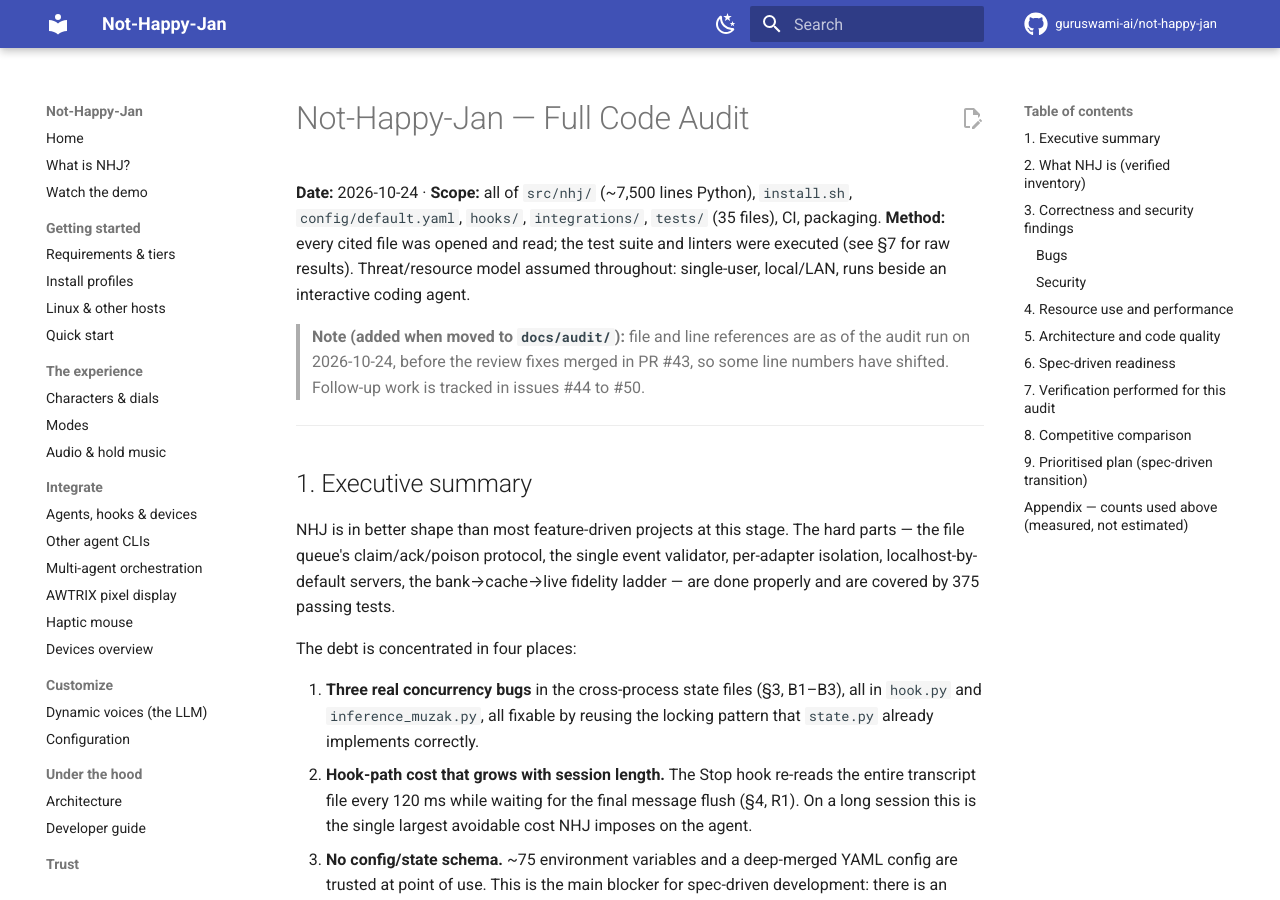
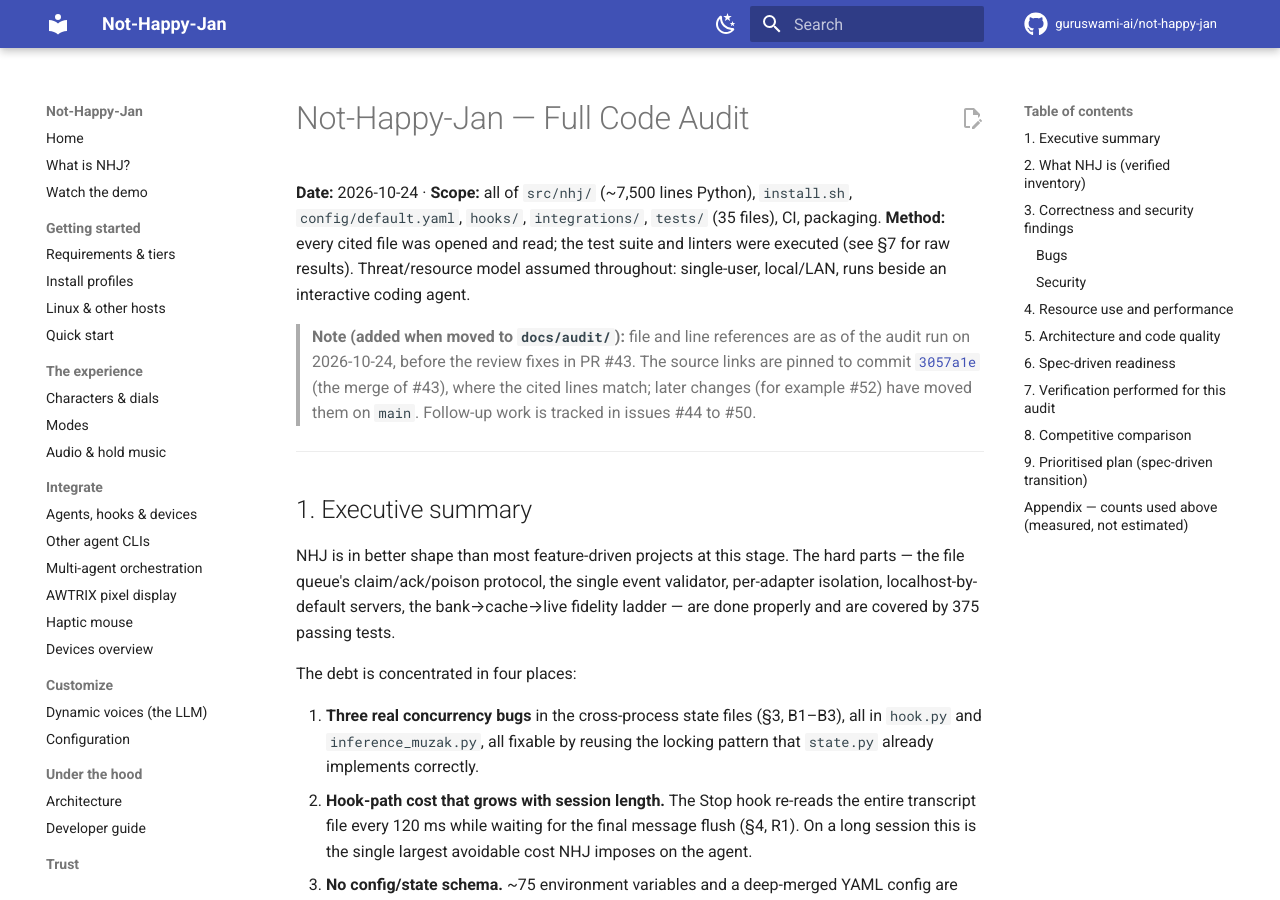
Before and after one commit to guruswami-ai/not-happy-jan, an MkDocs documentation site: the page built from docs/audit/AUDIT-2026-10-24.md, in a window 1280 px wide and 900 px high. Built offline with MkDocs 1.6.1 and Material for MkDocs 9.7.7, drawn with Linux system fonts in a browser that asks for light colours; comment, search, counter and statistics services are not loaded; part of the change alters nothing that is shown; some of the changed text lies outside the part shown.

Commit message:
docs(audit): pin source links to 3057a1e and fix the submit_audio anchor (review of #55)
The audit's line numbers describe the code at the #43 merge (3057a1e). On current main those lines
moved (#52), so blob/main anchors landed on blank lines. Pin the four source links to 3057a1e and
point the spool-name link at L301, the real {ms}-{pid}.json write (L294 was the docstring tail).

Co-Authored-By: Claude Sonnet 5.5 <noreply@anthropic.com>
Claude-Session: https://claude.ai/code/session_01WsFwR23ZFXxNtiH9jaMQGt

```diff
--- a/docs/audit/AUDIT-2026-10-24.md
+++ b/docs/audit/AUDIT-2026-10-24.md
@@ -7,7 +7,7 @@
 local/LAN, runs beside an interactive coding agent.
 
 
-> **Note (added when moved to `docs/audit/`):** file and line references are as of the audit run on 2026-10-24, before the review fixes merged in PR #43, so some line numbers have shifted. Follow-up work is tracked in issues #44 to #50.
+> **Note (added when moved to `docs/audit/`):** file and line references are as of the audit run on 2026-10-24, before the review fixes in PR #43. The source links are pinned to commit [`3057a1e`](https://github.com/guruswami-ai/not-happy-jan/commit/3057a1e) (the merge of #43), where the cited lines match; later changes (for example #52) have moved them on `main`. Follow-up work is tracked in issues #44 to #50.
 
 ---
 
@@ -75,7 +75,7 @@ the machine by default).
 
 - **B1 (P1) — Stop-hook ledger is neither locked nor atomic.**
   `_seen_set` does a read-modify-write with a bare `write_text`
-  ([hook.py:82](https://github.com/guruswami-ai/not-happy-jan/blob/main/src/nhj/hook.py#L82)). Two sessions' Stop hooks
+  ([hook.py:82](https://github.com/guruswami-ai/not-happy-jan/blob/3057a1e/src/nhj/hook.py#L82)). Two sessions' Stop hooks
   (or a hook racing `prompt_hook.py:72`) can clobber each other's entries or expose a
   half-written file; `_seen_get` then returns `""` and the fire-once guarantee is lost
   (duplicate speech) or a baseline is lost (missed marker). `state.py:49` already
@@ -83,7 +83,7 @@ the machine by default).
 
 - **B2 (P1) — Muzak state writes race on a fixed temp path.**
   `_write` always uses `*.json.tmp`
-  ([inference_muzak.py:64](https://github.com/guruswami-ai/not-happy-jan/blob/main/src/nhj/inference_muzak.py#L64)), and
+  ([inference_muzak.py:64](https://github.com/guruswami-ai/not-happy-jan/blob/3057a1e/src/nhj/inference_muzak.py#L64)), and
   `start()`, `stop()`, and `_any_busy()`'s eviction call `_write` *outside* the
   `_update` lock (lines 147, 207, 233). Concurrent hooks plus the controller loop can
   interleave two writers on the same temp file. `_any_busy()` also mutates state as a
@@ -94,8 +94,8 @@ the machine by default).
 
 - **B3 (P2) — Same-millisecond filename collisions in the audio spool.**
   Mixer events are named `{ms}-{pid}.json`
-  ([inference_muzak.py:294](https://github.com/guruswami-ai/not-happy-jan/blob/main/src/nhj/inference_muzak.py#L294)) and
-  temp WAVs `{ms}.wav` ([adapters/audio.py:70](https://github.com/guruswami-ai/not-happy-jan/blob/main/src/nhj/adapters/audio.py#L70)).
+  ([inference_muzak.py:301](https://github.com/guruswami-ai/not-happy-jan/blob/3057a1e/src/nhj/inference_muzak.py#L301)) and
+  temp WAVs `{ms}.wav` ([adapters/audio.py:70](https://github.com/guruswami-ai/not-happy-jan/blob/3057a1e/src/nhj/adapters/audio.py#L70)).
   Two clips submitted in the same millisecond by one process silently overwrite each
   other — most plausible for the off-hold click + return clip + result burst. The queue
   manager already solves this exact problem (`queue_manager.py:103`, ts+pid+seq+rand);
```
